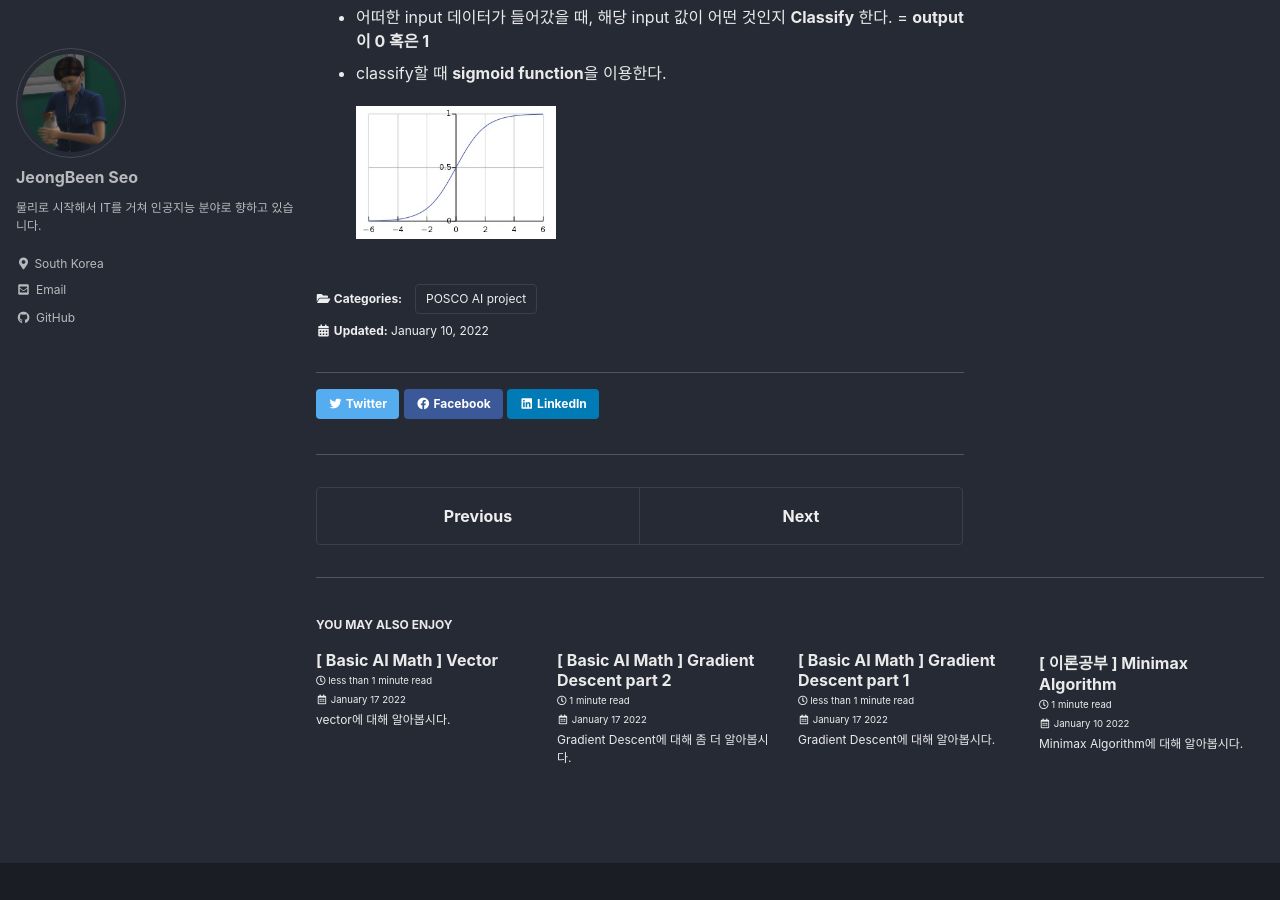
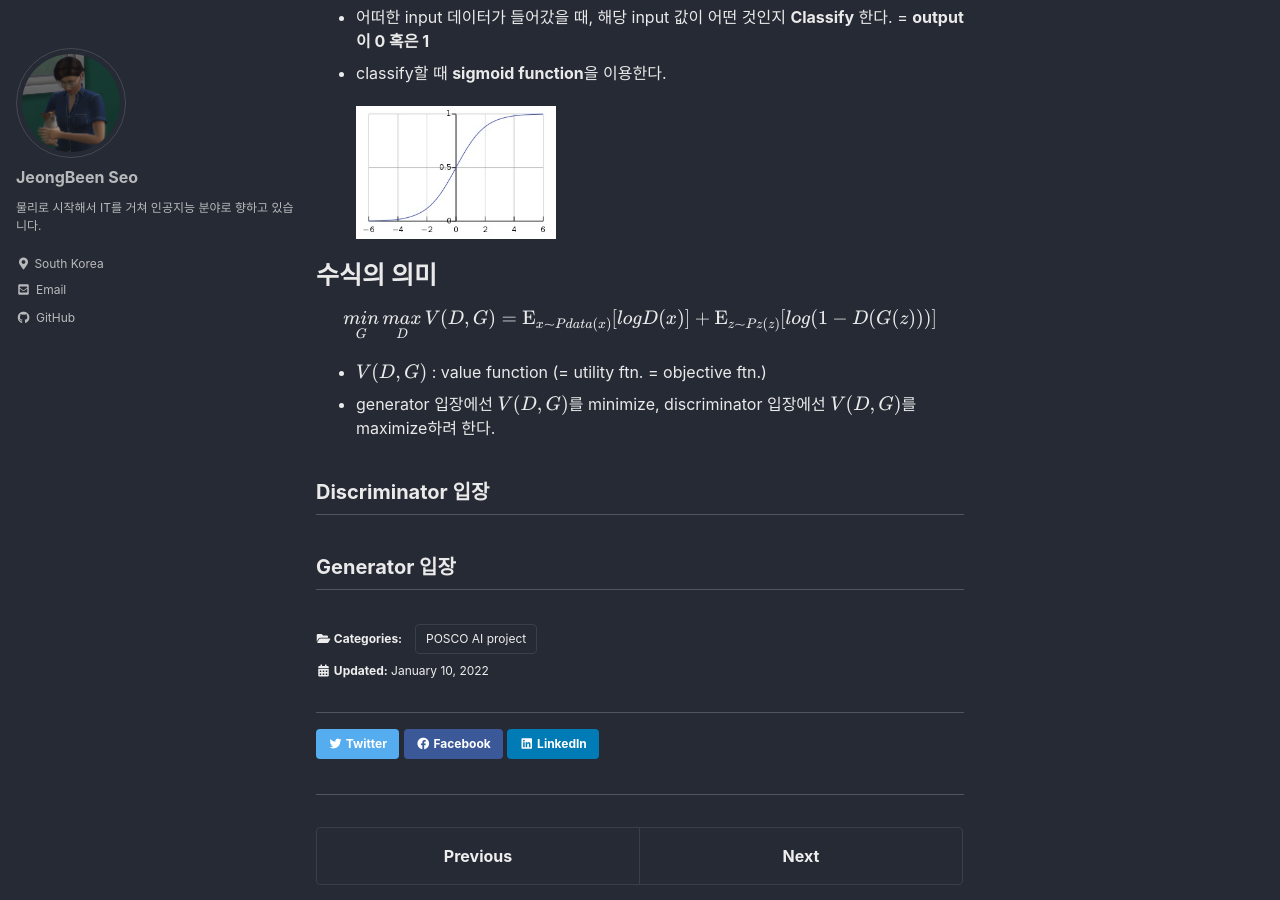
Before and after one commit to claire-1125/claire-1125.github.io, a Jekyll site: the page built from _posts/2022-01-10-gan.md, in a window 1280 px wide and 900 px high, scrolled down 1426 px. Built offline with Jekyll 4.4.1, drawn with Linux system fonts in a browser that asks for light colours; cached includes are drawn as plain includes; formulas are drawn with MathJax 3.

Commit message:
committed in Jen 21

```diff
--- a/_posts/2022-01-10-gan.md
+++ b/_posts/2022-01-10-gan.md
@@ -28,6 +28,7 @@ categories:
 # Generator와 Discriminator
 
 ## Generator
+
 ![5.jpg](/assets/images/posts/POSCO_AI_project/gan1/5.jpg){: width="200"}
 
 - Unsupervised Learning
@@ -47,3 +48,19 @@ categories:
 - classify할 때 **sigmoid function**을 이용한다.
 
     ![6.jpg](/assets/images/posts/POSCO_AI_project/gan1/6.jpg){: width="200"}
+
+
+
+# 수식의 의미
+
+$$
+\underset{G}{min} \, \underset{D}{max} \, V(D,G)=\operatorname{E}_{x⁓Pdata(x)}[logD(x)]+\operatorname{E}_{z⁓Pz(z)}[log(1-D(G(z)))]
+$$
+
+- $V(D,G)$ : value function (= utility ftn. = objective ftn.)
+- generator 입장에선 $V(D,G)$를 minimize, discriminator 입장에선 $V(D,G)$를 maximize하려 한다.
+
+## Discriminator 입장
+
+
+## Generator 입장
```
